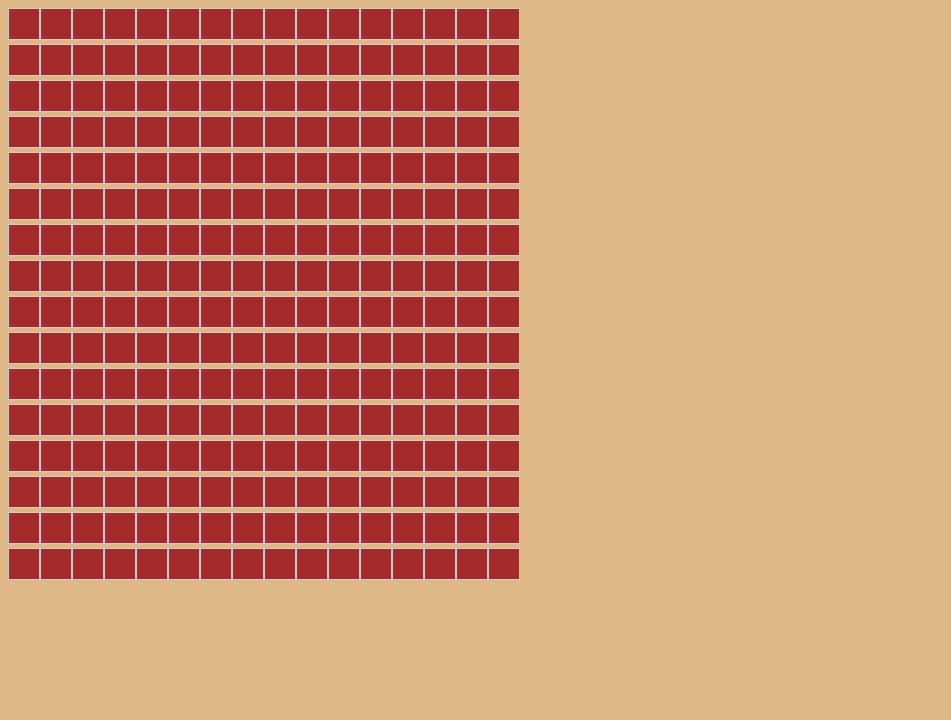
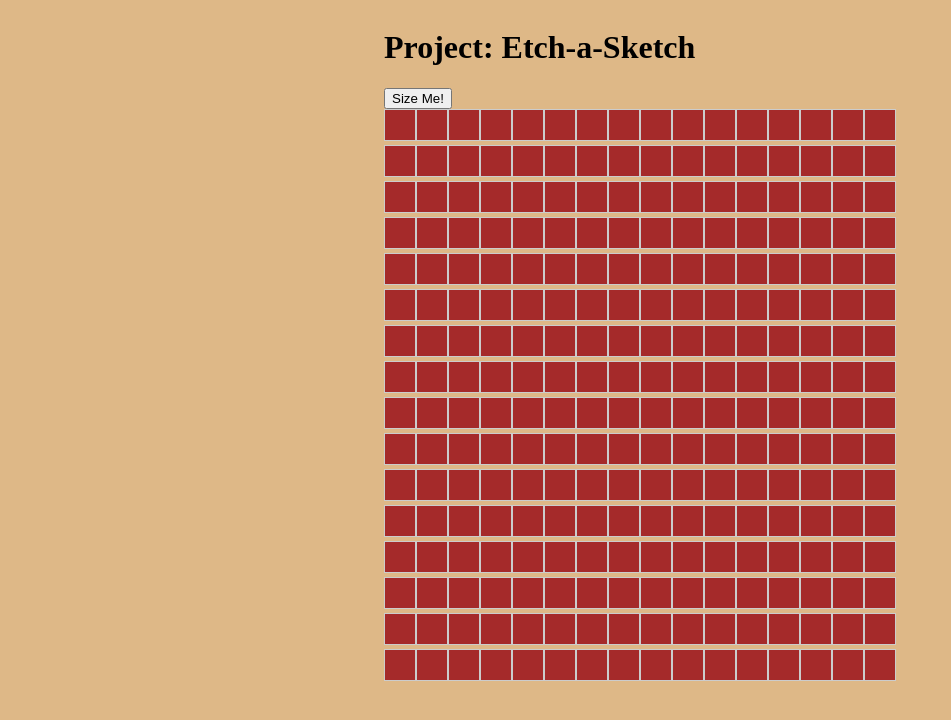
Before and after one commit to joaocorreiaprof/Etch-a-Sketch, a plain HTML site: page index.html in a window 1280 px wide. Shown: the whole page, without its empty margins (0-951 px from the left). Drawn offline with Linux system fonts and the light colour scheme.

Commit message:
Added functions: User can choose number of grids and when moving the mouse leaves a pen trail

```diff
--- a/index.html
+++ b/index.html
@@ -7,6 +7,8 @@
     <link rel="stylesheet" href="styles.css" />
   </head>
   <body>
+    <h1 id="greetings">Project: Etch-a-Sketch</h1>
+    <button id="numberOfGrids">Size Me!</button>
     <div id="container"></div>
     <script src="scripts.js"></script>
   </body>
--- a/scripts.js
+++ b/scripts.js
@@ -1,12 +1,25 @@
 // Function to create a 16x16 grid
 function createGrid(rows, cols) {
   const container = document.getElementById("container");
+
+  //makes the refresh after click "Size Me"
+  container.innerHTML = "";
 
   for (let i = 0; i < rows; i++) {
     for (let j = 0; j < cols; j++) {
       const cell = document.createElement("div");
       cell.className = "grid-cell";
       container.appendChild(cell);
+
+      // AddeventListener for mouse enter and mouse leave
+      cell.addEventListener(
+        "mouseenter",
+        () => (cell.style.background = "blue")
+      );
+      cell.addEventListener(
+        "mouseleave",
+        () => (cell.style.background = "blue")
+      );
     }
 
     // Add a line break after each row
@@ -15,5 +28,17 @@ function createGrid(rows, cols) {
   }
 }
 
-// Call the function to create a 16x16 grid
+// Call the function to create a 16x16 grid- Standard
 createGrid(16, 16);
+
+//trying to prompt
+
+const button = document.getElementById("numberOfGrids");
+button.onclick = chooseSize;
+
+function chooseSize() {
+  let size = prompt("What size do you wish for your game? MAX 50");
+  if (size != null && size <= 50) {
+    createGrid(size, size);
+  }
+}
--- a/styles.css
+++ b/styles.css
@@ -1,5 +1,8 @@
 html {
   background-color: burlywood;
+  display: flex;
+  justify-content: center;
+  align-items: center;
 }
 
 .grid-cell {
```
